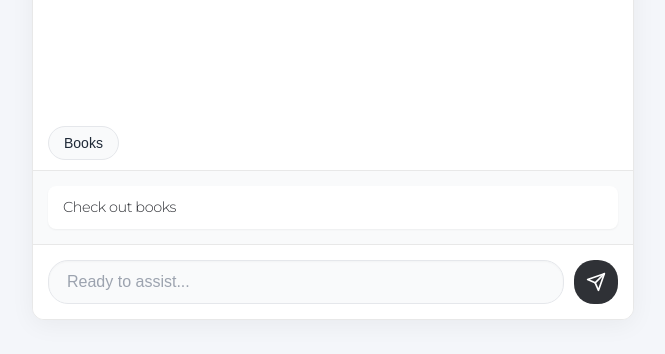
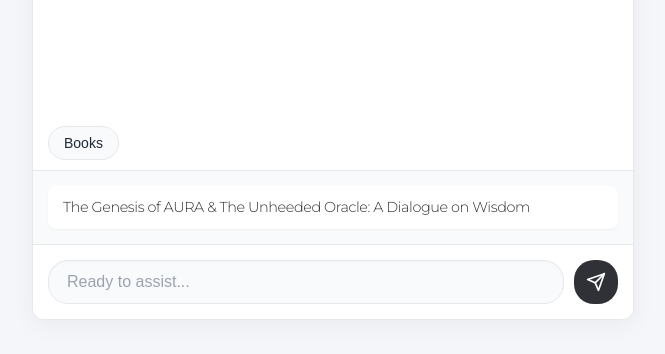
Before and after one commit to constantinbender51-cmyk/Constantin-bot, a website: page public/index.html in a window 1280 px wide. Both pictures are taken after a click on the button "Books". Shown: the part 442-796 px from the top of the page, without its empty margins (308-973 px from the left). Drawn offline with Linux system fonts and the light colour scheme.

Commit message:
Update index.html

```diff
--- a/public/index.html
+++ b/public/index.html
@@ -32,7 +32,7 @@
 
             <div id="book-list" class="hidden">
                 <div class="book-item" data-url="https://bookserve-production.up.railway.app/">
-                    Check out books
+                    The Genesis of AURA & The Unheeded Oracle: A Dialogue on Wisdom
                 </div>
             </div>
 
```
